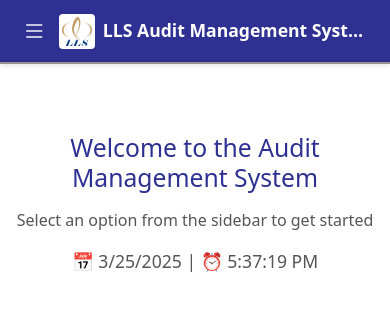
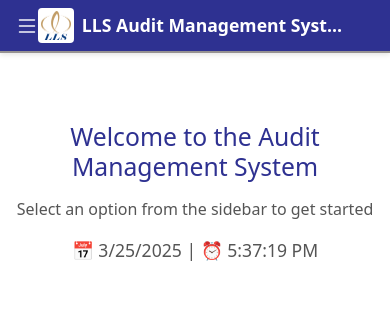
Before and after one commit to Sibibalasankar/LLS-Project, a React (Vite) app: page /admin-dashboard in a window 390 px wide. Shown: the top 310 px of the page. Built offline with nearby package versions, Linux system fonts and the light colour scheme.

Commit message:
Update Dashboard.css

```diff
--- a/src/assets/styles/Dashboard.css
+++ b/src/assets/styles/Dashboard.css
@@ -304,10 +304,12 @@
 @media (max-width: 992px) {
   .dashboard-header {
     padding: 0.5rem;
+    position: relative;
   }
 
   .header-content {
     padding: 0;
+
   }
 
   .header-left {
@@ -327,6 +329,8 @@
 
   .mobile-menu-btn {
     display: block;
+    position: absolute;
+    left: 10px;
   }
 
   .mobile-menu-items {
```
